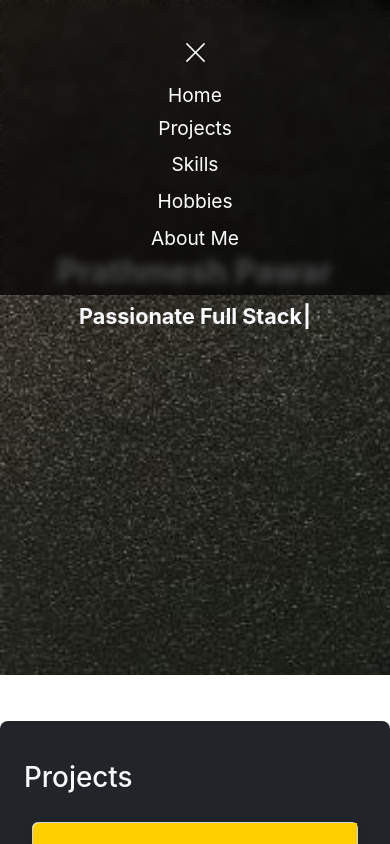
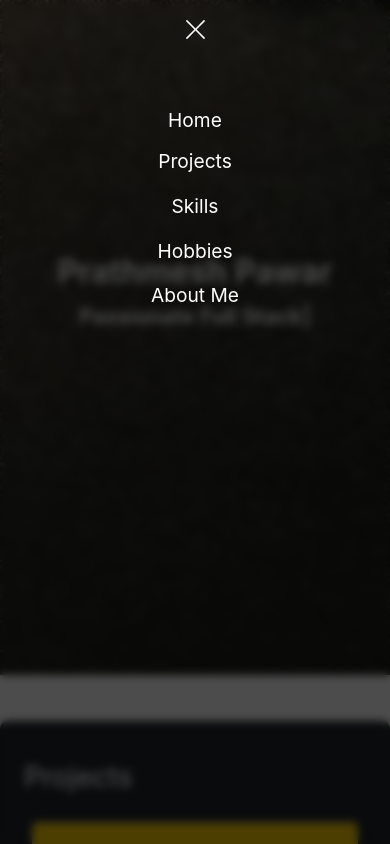
Before and after one commit to prath4912/Portfolio, a React (Create React App) app: page / in a window 390 px wide. Both pictures are taken after a click on the icon 195 px from the left and 33 px from the top of the page. Shown: the top 844 px of the page. Built offline with nearby package versions, Linux system fonts and the light colour scheme.

Commit message:
Updated header mobile view , projects images , hover on header

```diff
--- a/src/components/Header.js
+++ b/src/components/Header.js
@@ -36,7 +36,7 @@ const tog = ()=>{
     sethl(hn) ;
   }else{
     settemp(true) ;
-    sethl("35vh") ;
+    sethl("100vh") ;
   }
 }
 
@@ -60,14 +60,14 @@ useEffect(()=>{
           <a className="a1" href="#projects">Projects</a>
           <a className="a1" href="#skills">Skills</a>
           <a className="a1" href="#hobbies">Hobbies</a>
-          <a className="a1" href="#home">About Me</a>{" "}
+          <a className="a1" href="#home">About Me</a>
         </div>
         </div>
 
       ) : (
-        <div className="dh1 " style={{height : hl}}>
+        <div className="dh1  " style={{height : hl}}>
 
-        <div className="hw1 text-center">
+        <div className="hw1 position-absolute top-0 mt-3 ">
         {!temp ?
         <svg
             stroke="currentColor"
@@ -90,7 +90,7 @@ useEffect(()=>{
         </svg>
         }
 
-          {temp ? <div className="container d-flex flex-column justify-content-center">
+          {temp ? <div className="mt-5 container d-flex flex-column gap-2">
             <div className="mt-3"  > <a onClick={tfal}  href="#bg">Home</a></div>
             <div className="my-1"  > <a onClick={tfal} href="#projects">Projects</a></div>
             <div className="my-1" > <a onClick={tfal} href="#skills">Skills</a></div>
--- a/src/components/h1.css
+++ b/src/components/h1.css
@@ -4,9 +4,29 @@
     height: 12vh;
 }
 
-.dh1 a:hover{
-    font-size: x-large;
-    font-weight: 600;
-    color: white;
-    transition:200ms;
-}
+
+
+:root {
+    --c1: #1ee1ff;
+  }
+
+.dh1 a::before {
+    position: absolute;
+    top: 0;
+    left: 0;
+    width: 100%;
+    height: 100%;
+    border-radius: 50%;
+    transition: .5s;
+    transform: scale(.9);
+    z-index: -1;
+  }
+  .dh1 a:hover {
+    color: var(--c1);
+    text-shadow: 0 0 10px var(--c1);
+    font-size: 1.3rem;
+    font-weight: 500;
+  }
+
+
+  /* ffee10 */
--- a/src/components/project.js
+++ b/src/components/project.js
@@ -8,7 +8,7 @@ export default function project(props) {
       <div className="shadow card w-100 mb-4 mxl" style={{}}>
         <div className="row g-0">
           <div class="pim col-md-2 ">
-            <img src={item.img} class="img-fluid rounded-start" alt="..." />
+            <img src={item.img} className="img-fluid rounded-start" alt="..." />
           </div>
           <div className="col">
             <div className="text-start card-body p-2">
--- a/src/pages/Projects.js
+++ b/src/pages/Projects.js
@@ -1,7 +1,8 @@
 import React, { useState } from 'react'
 import Project from '../components/project'
 import pj1 from '../images/ORGABIC.png'
-
+import port from "../images/portfolio.jpg"
+import textu from '../images/textu.png'
 export default function Projects() {
 
   const obj =[ {
@@ -17,7 +18,7 @@ export default function Projects() {
 
     Repo_Link : "https://github.com/Prathmesh-Pawar/Portfolio" ,
     Url : "https://textedii.netlify.app/" ,
-    img : pj1
+    img : textu
   },
   // {
   //   title : "BailGada Sharyat" ,
@@ -32,7 +33,7 @@ export default function Projects() {
     descarr : ["FrontEnd Project","Build using MERN Stack ","Bootstrap used" ] ,
     Repo_Link : "https://github.com/Prathmesh-Pawar/Organic_Bananas" ,
     Url : "https://pawarprathmesh.netlify.app/" ,
-    img : pj1
+    img : port
   }] ;
 
   const[projects ,setp] = useState(obj) ;
```
Also changed, not shown: src/images/portfolio.jpg (added), src/images/textu.png (added).
